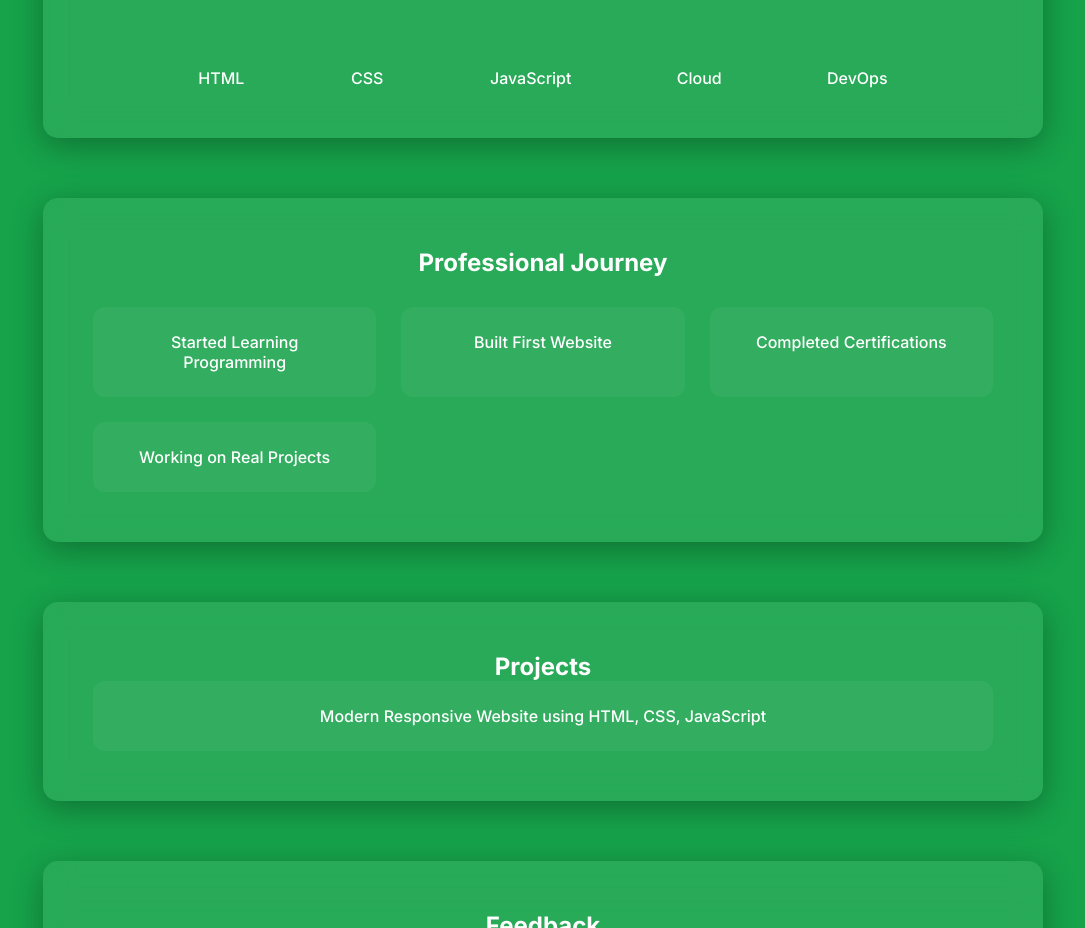
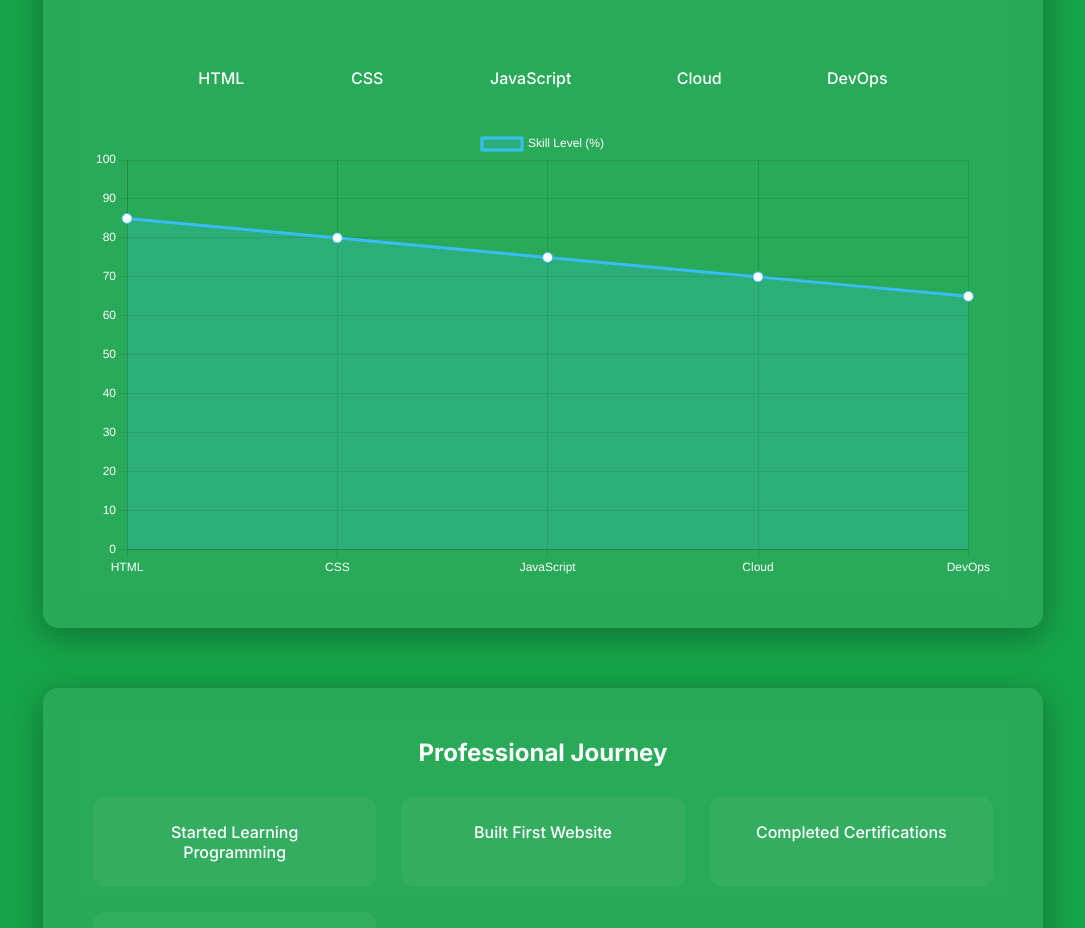
Before and after one commit to ashwinramesh27-gif/ASHWIN, a plain HTML site: page index.html in a window 1280 px wide. Shown: the part 1400-2328 px from the top of the page, without its empty margins (97-1182 px from the left). Drawn offline with nearby package versions, Linux system fonts and the light colour scheme.

Commit message:
Integrate Chart.js for skill level visualization
Added Chart.js for visualizing skill levels with a line graph.

```diff
--- a/index.html
+++ b/index.html
@@ -7,6 +7,9 @@
     <title>Ashwin Ramesh | Cloud Engineer</title>
 
     <link href="https://fonts.googleapis.com/css2?family=Inter:wght@300;500;700&display=swap" rel="stylesheet">
+
+    <!-- Chart.js for Line Graph -->
+    <script src="https://cdn.jsdelivr.net/npm/chart.js"></script>
 
     <style>
         * {
@@ -49,7 +52,6 @@
             transition: 0.3s;
         }
 
-        /* BLUE HOVER EFFECT */
         nav ul li a:hover {
             color: #38bdf8;
         }
@@ -93,7 +95,6 @@
             text-align: center;
         }
 
-        /* UPDATED GRID LAYOUT */
         .grid {
             display: grid;
             grid-template-columns: repeat(auto-fit, minmax(220px, 1fr));
@@ -109,14 +110,12 @@
             text-align: center;
         }
 
-        /* BLUE HOVER */
         .card:hover {
             background: #38bdf8;
             color: black;
             transform: scale(1.05);
         }
 
-        /* VERTICAL SKILL BARS IMPROVED */
         .skills-container {
             display: flex;
             justify-content: space-evenly;
@@ -166,7 +165,6 @@
             transition: 0.3s;
         }
 
-        /* BLUE BUTTON HOVER */
         button:hover {
             background: white;
             color: black;
@@ -199,13 +197,14 @@
         <h2>About Me</h2>
         <p>
             Aspiring Cloud & DevOps Engineer 🚀
-Currently pursuing BCA in Cloud Computing, I’m passionate about mastering cloud platforms and automation tools to design reliable, secure, and scalable infrastructures.
+            Currently pursuing BCA in Cloud Computing, I’m passionate about mastering cloud platforms and automation tools to design reliable, secure, and scalable infrastructures.
         </p>
     </section>
 
     <section id="skills" class="section glass">
         <h2>Technical Skills</h2>
 
+        <!-- Vertical Bars -->
         <div class="skills-container">
             <div class="skill">
                 <div class="bar" style="height: 85%;"></div>
@@ -228,6 +227,9 @@ Currently pursuing BCA in Cloud Computing, I’m passionate about mastering clou
                 <p>DevOps</p>
             </div>
         </div>
+
+        <!-- Line Graph -->
+        <canvas id="skillsChart" style="margin-top:40px;"></canvas>
 
     </section>
 
@@ -310,6 +312,44 @@ Currently pursuing BCA in Cloud Computing, I’m passionate about mastering clou
                 button.textContent = "Submit Feedback";
             });
 
+            // Line Graph
+            const ctx = document.getElementById('skillsChart');
+
+            new Chart(ctx, {
+                type: 'line',
+                data: {
+                    labels: ['HTML', 'CSS', 'JavaScript', 'Cloud', 'DevOps'],
+                    datasets: [{
+                        label: 'Skill Level (%)',
+                        data: [85, 80, 75, 70, 65],
+                        borderColor: '#38bdf8',
+                        backgroundColor: 'rgba(56, 189, 248, 0.2)',
+                        tension: 0.4,
+                        fill: true,
+                        pointBackgroundColor: '#ffffff',
+                        pointBorderColor: '#38bdf8',
+                        pointRadius: 5
+                    }]
+                },
+                options: {
+                    plugins: {
+                        legend: {
+                            labels: { color: 'white' }
+                        }
+                    },
+                    scales: {
+                        x: {
+                            ticks: { color: 'white' }
+                        },
+                        y: {
+                            ticks: { color: 'white' },
+                            beginAtZero: true,
+                            max: 100
+                        }
+                    }
+                }
+            });
+
         });
     </script>
 
```
